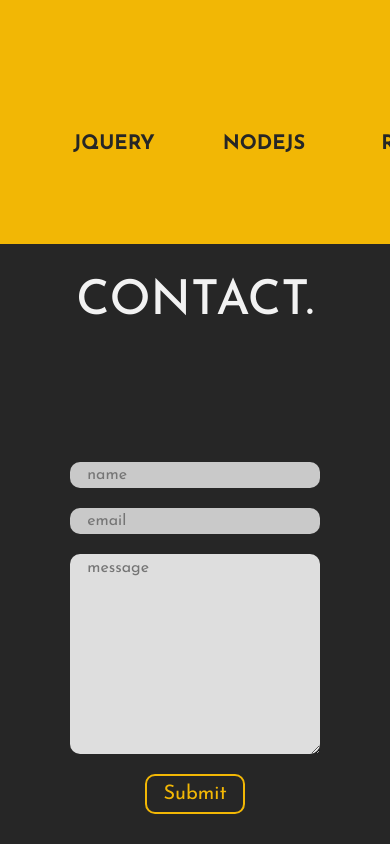
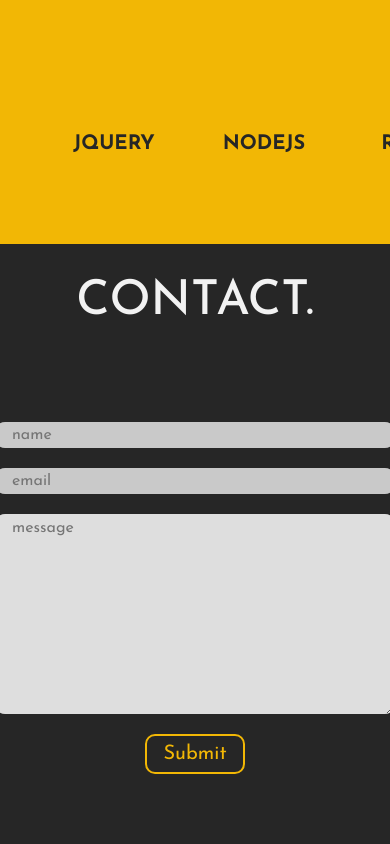
Before and after one commit to davidklmn/portfolio, a React (Create React App) app: page / in a window 390 px wide. Shown: the part 4221-5065 px from the top of the page. After the commit the page ends 5025 px from the top, so only its background shows below. Built offline with nearby package versions, Linux system fonts and the light colour scheme; some icons are missing.

Commit message:
Small contact style changes

```diff
--- a/src/components/contact.css
+++ b/src/components/contact.css
@@ -23,9 +23,9 @@
 }
 
 .form-container {
-    margin-top: 100px;
+    margin-top: 60px;
     z-index: 1;
-    width: 80%;
+    width: 800px;
     display: flex;
     align-items: center;
     flex-direction: column;
@@ -81,8 +81,8 @@
     border: 2px solid var(--darkyellow);
 }
 
-@media (max-width: 800px){
-    .form-container form {
-    width: 80%;
+@media (min-width: 1441px){
+    .form-container{
+        margin-top: 5%;
     }
 }
```
